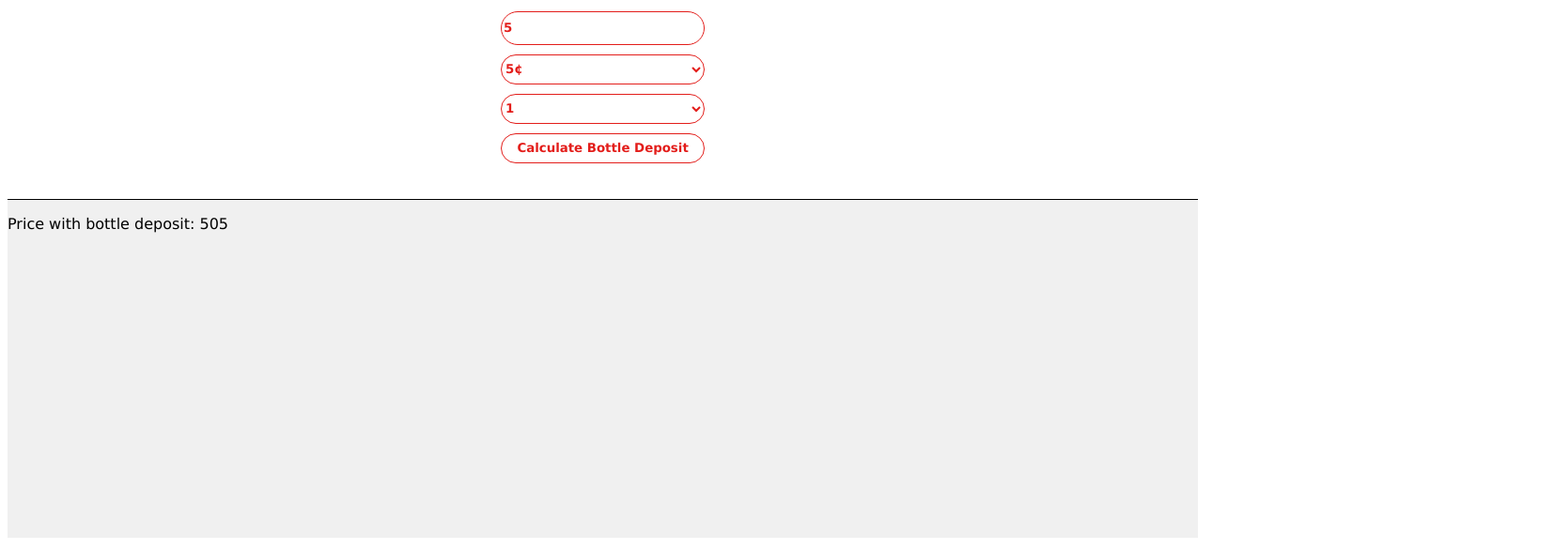
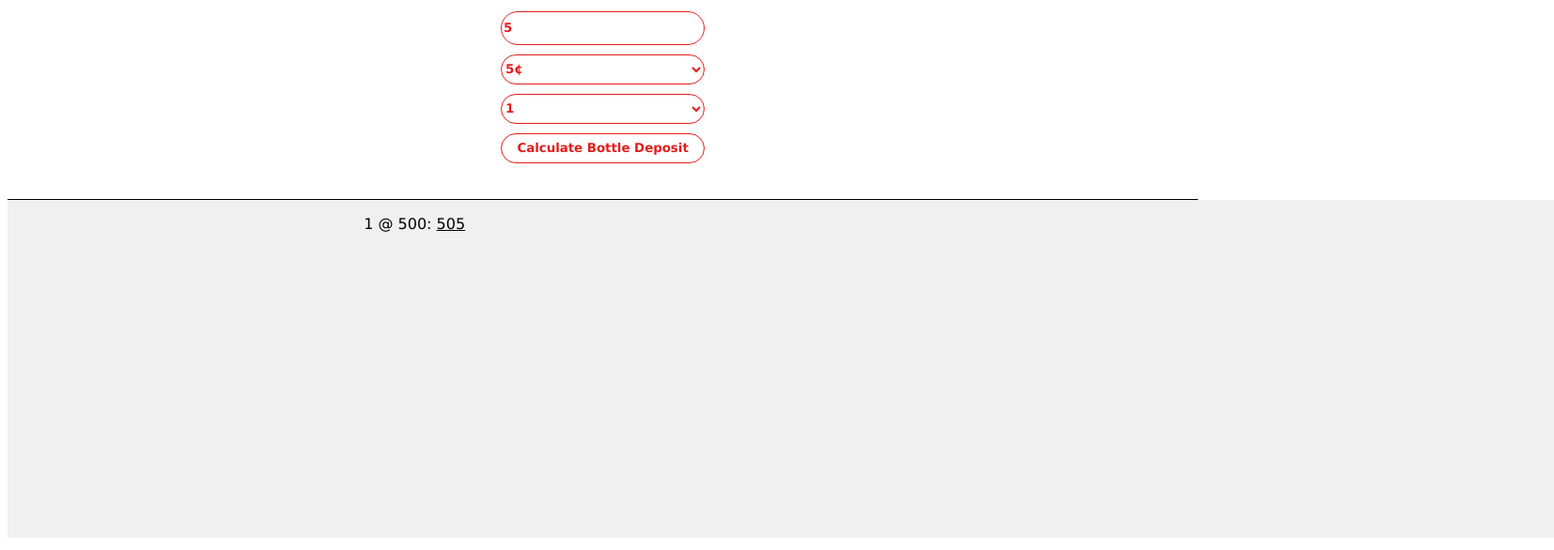
Before and after one commit to BenTibnam/BenTibnam.github.io, a plain HTML site: page Bottle Deposit Calculator/index.html in a window 1280 px wide. Both pictures are taken after typing "5" into the empty fields and a click on the button "Calculate Bottle Deposit". Shown: the part 79-665 px from the top of the page at 94% size, 1654 px wide, since content can reach past the window. Drawn offline with Linux system fonts and the light colour scheme; a web font is replaced by a local one.

Commit message:
Updated output and implemented automatic scrolling

```diff
--- a/Bottle Deposit Calculator/script.js
+++ b/Bottle Deposit Calculator/script.js
@@ -5,7 +5,6 @@ let outputContainer = undefined;
 let siqQuantity = undefined;
 let siqPrice = undefined;
 let siqOut = undefined;
-
 class Prices{
     constructor(price, bottleDeposit, quantity, total){
         this.price = price;
@@ -32,7 +31,7 @@ function setupFields(){
 
 // calculates the price with a bottle deposit
 function calculateBottleDeposit(){
-    let price = parseFloat(priceField.value) * 100; // converting value to pennies
+    let price = Math.round(parseFloat(priceField.value) * 100); // converting value to
     let bottleDeposit = parseInt(bottleDepositField.value);
     let quantity = parseInt(quantityField.value);
 
@@ -44,22 +43,26 @@ function calculateBottleDeposit(){
 
 
     outputContainer.appendChild(output);
-    displayNumber(priceWithBottleDeposit)
+    displayPrice(quantity, price, priceWithBottleDeposit);
 }
 
-function displayNumber(number){
+function displayPrice(quantity, price, total)
+{
     let output = document.createElement("P");
 
-
-    if (isNaN(number)){
-        output.innerText = "You must provide a price.\n";
-        output.className = "output-text-bad";
-    }else{
-        output.innerText += "Price with bottle deposit: " + number + "\n";
-        output.className = "output-text-good";
+    if (isNaN(quantity + price + total))
+    {
+        output.innerHTML = "<span class=\"output-text-bad\">Invalid input</span>"
+    }
+    else
+    {
+        output.innerHTML = `${quantity} @ ${price}: <span id = "total">${total}</span> <hr/>`;
     }
 
     outputContainer.appendChild(output);
+
+    // scrolls to the most recent calculation
+    outputContainer.scrollTo(0, outputContainer.scrollHeight);
 }
 
 function calculateSingleItem(){
--- a/Bottle Deposit Calculator/style.css
+++ b/Bottle Deposit Calculator/style.css
@@ -10,6 +10,10 @@
     border: var(--disable-border);
     font-family: "Eponymous-BoldItalic", Verdana;
     scroll-behavior: smooth;
+}
+
+hr{
+    color: black;
 }
 
 input, select{
@@ -74,7 +78,8 @@ input[type="button"]:hover{
 #output-container{
     height: 45vh;
     background-color: #f0f0f0;
-    overflow: scroll;
+    overflow: auto;
+    scroll-behavior: smooth;
 }
 
 .output-text-good{
@@ -89,6 +94,30 @@ input[type="button"]:hover{
 
 #input-container, #output-container{
     width: 99vw;
+}
+
+#total{
+    text-decoration: underline;
+}
+
+
+@media screen and (min-width: 600px){
+    #output-container{
+        padding: 0 0 0 30%;
+    }
+}
+
+@media screen and (max-height: 450px)
+{
+    #output-container
+    {
+        margin: 5vh 0 0 0;
+    }
+
+    #input-container
+    {
+        border: var(--disable-border);
+    }
 }
 
 @media screen and (max-width: 500px) {
```
